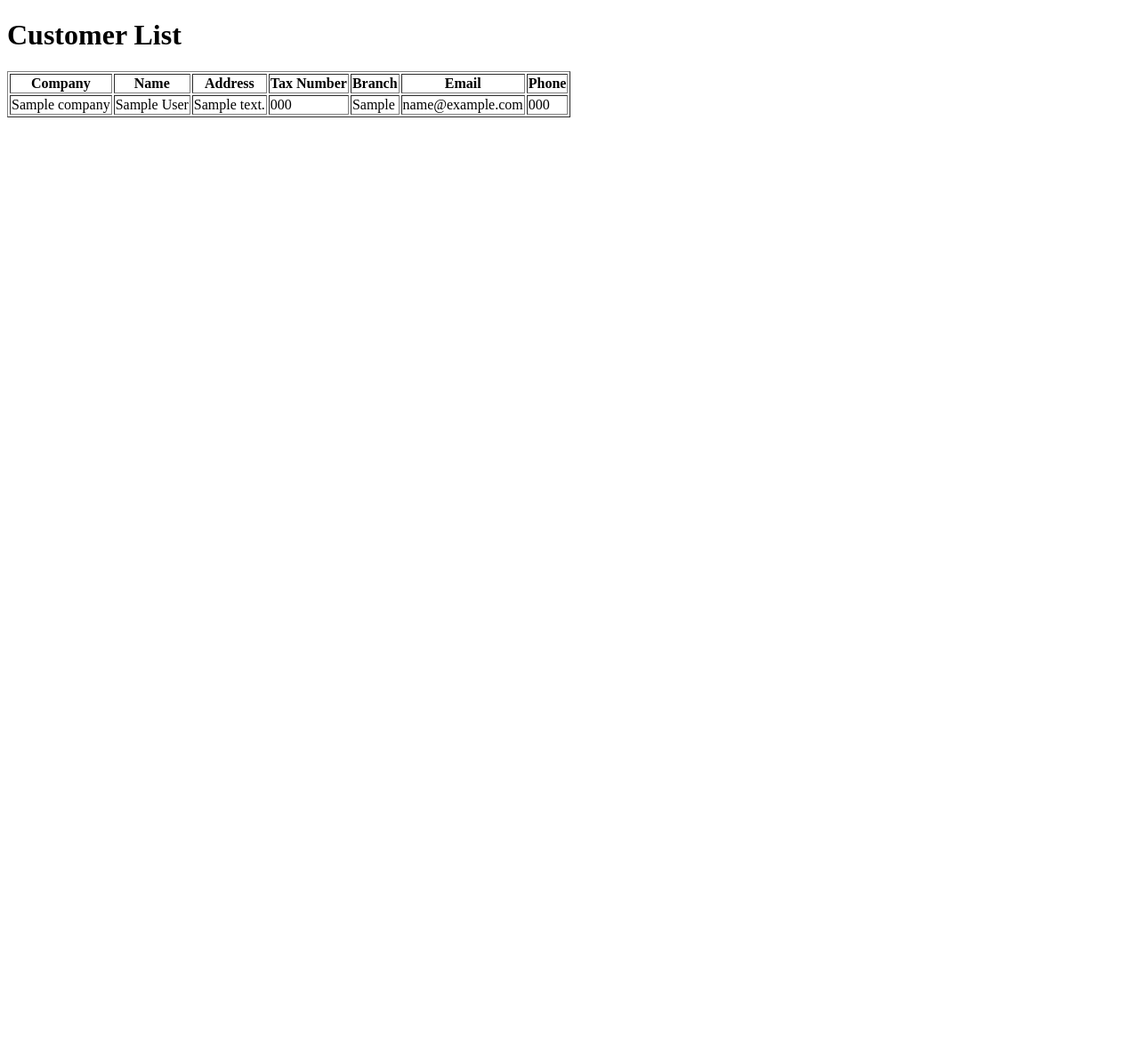
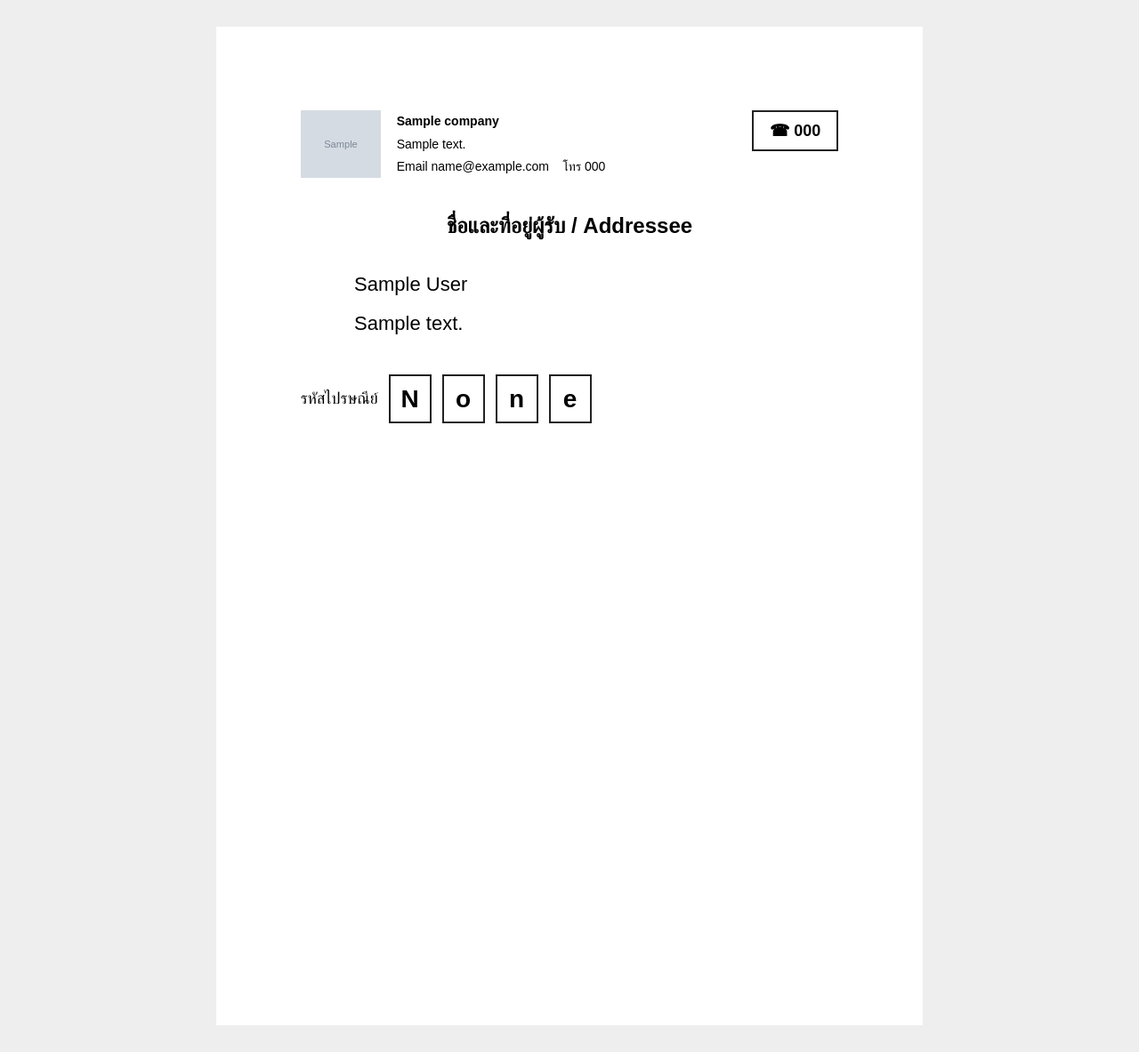
Before and after one commit to 1YOK2L/company_data, a Django app: page /customers/ in a window 1280 px wide. Shown: the whole page at 89% size. Before the commit the page ends 132 px from the top, so only its background shows below. Run offline with Django 5.2, Linux system fonts and the light colour scheme; tables that the repository leaves empty hold one stand-in row (values such as "Sample post"); grey boxes marked "Sample" are stand-in pictures.

Commit message:
7th commit

```diff
--- a/company/templates/customer/customer_list.html
+++ b/company/templates/customer/customer_list.html
@@ -1,37 +1,185 @@
 <!DOCTYPE html>
-<html>
+<html lang="en">
 <head>
-    <title>Customers</title>
+    <meta charset="UTF-8">
+    <title>Shipping Label</title>
+
+    <style>
+        *{
+            margin:0;
+            padding:0;
+            box-sizing:border-box;
+            font-family: Arial, Helvetica, sans-serif;
+        }
+
+        body{
+            background:#eee;
+            padding:30px;
+        }
+
+        .page{
+            width:210mm;
+            min-height:297mm;
+            margin:auto;
+            background:white;
+            padding:25mm;
+        }
+
+        .header{
+            display:flex;
+            justify-content:space-between;
+            align-items:flex-start;
+            margin-bottom:40px;
+        }
+
+        .company{
+            display:flex;
+        }
+
+        .logo{
+            width:90px;
+            margin-right:18px;
+        }
+
+        .company-info{
+            font-size:14px;
+            line-height:1.8;
+        }
+
+        .phone-box{
+            border:2px solid #222;
+            padding:10px 18px;
+            font-size:18px;
+            font-weight:bold;
+        }
+
+        .title{
+            text-align:center;
+            font-size:24px;
+            margin-bottom:30px;
+            font-weight:bold;
+        }
+
+        .address{
+            width:80%;
+            margin:auto;
+            font-size:22px;
+            line-height:2;
+        }
+
+        .zipcode{
+            display:flex;
+            align-items:center;
+            margin-top:35px;
+            gap:12px;
+        }
+
+        .zipcode span{
+            font-size:18px;
+        }
+
+        .box{
+            width:48px;
+            height:55px;
+            border:2px solid #222;
+            display:flex;
+            justify-content:center;
+            align-items:center;
+            font-size:28px;
+            font-weight:bold;
+        }
+
+        @media print{
+            body{
+                background:white;
+                padding:0;
+            }
+
+            .page{
+                width:100%;
+                margin:0;
+                padding:20mm;
+                box-shadow:none;
+            }
+        }
+
+    </style>
+
 </head>
+
 <body>
-    <h1>Customer List</h1>
 
-    <table border="1">
-        <tr>
-            <th>Company</th>
-            <th>Name</th>
-            <th>Address</th>
-            <th>Tax Number</th>
-            <th>Branch</th>
-            <th>Email</th>
-            <th>Phone</th>
-        </tr>
+{% for customer in customers %}
 
-        {% for customer in customers %}
-        <tr>
-            <td>{{ customer.company.name }}</td>
-            <td>{{ customer.name }}</td>
-            <td>{{ customer.address }}</td>
-            <td>{{ customer.tax_number }}</td>
-            <td>{{ customer.branch }}</td>
-            <td>{{ customer.email }}</td>
-            <td>{{ customer.phone }}</td>
-        </tr>
-        {% empty %}
-        <tr>
-            <td colspan="7">No customers found.</td>
-        </tr>
+<div class="page">
+
+    <div class="header">
+
+        <div class="company">
+
+            <img src="{{ customer.company.logo.url }}" class="logo">
+
+            <div class="company-info">
+
+                <strong>{{ customer.company.name }}</strong><br>
+
+                {{ customer.company.address }}<br>
+
+                Email {{ customer.company.email }}
+                &nbsp;&nbsp;
+                โทร {{ customer.company.phone }}
+
+            </div>
+
+        </div>
+
+        <div class="phone-box">
+            ☎ {{ customer.phone }}
+        </div>
+
+    </div>
+
+    <div class="title">
+        ชื่อและที่อยู่ผู้รับ / Addressee
+    </div>
+
+    <div class="address">
+
+        {{ customer.name }}<br>
+
+        {{ customer.address }}<br>
+
+        {% if customer.subdistrict %}
+            ต.{{ customer.subdistrict }}
+        {% endif %}
+
+        {% if customer.district %}
+            อ.{{ customer.district }}
+        {% endif %}
+
+        {% if customer.province %}
+            {{ customer.province }}
+        {% endif %}
+
+    </div>
+
+    <div class="zipcode">
+
+        <span>รหัสไปรษณีย์</span>
+
+        {% for digit in customer.zip_code|stringformat:"s" %}
+            <div class="box">{{ digit }}</div>
         {% endfor %}
-    </table>
+
+    </div>
+
+</div>
+
+{% if not forloop.last %}
+<div style="page-break-after:always;"></div>
+{% endif %}
+
+{% endfor %}
+
 </body>
 </html>
```
Also changed, not shown: company/admin.py (+8 -1 lines).
